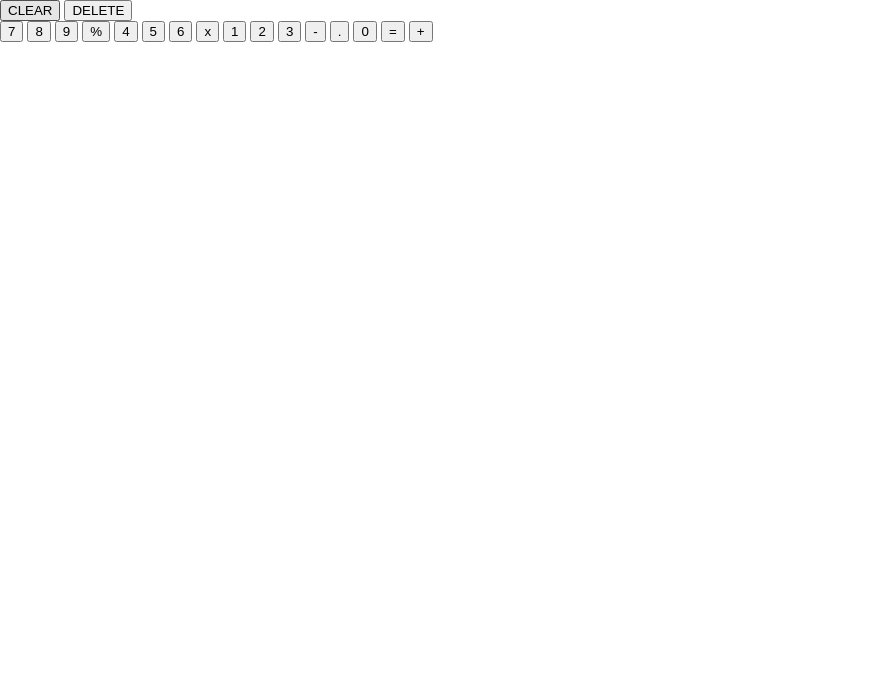
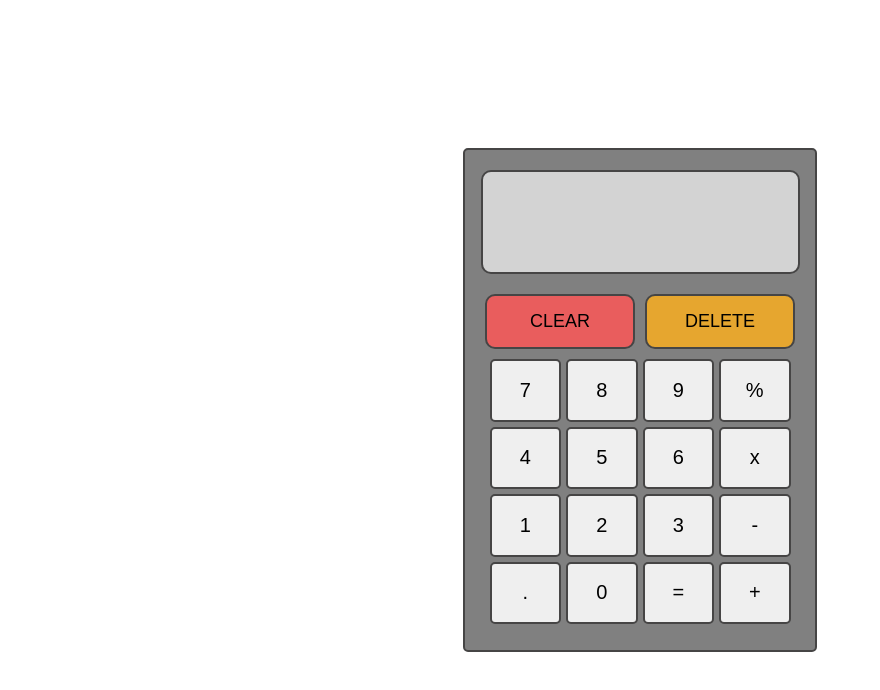
Before and after one commit to JiriGorcik/Calculator, a plain HTML site: page index.html in a window 1280 px wide. Shown: the whole page, without its empty margins (0-880 px from the left). Drawn offline with Linux system fonts and the light colour scheme.

Commit message:
Styling calculator

```diff
--- a/style.css
+++ b/style.css
@@ -3,3 +3,79 @@ body {
     padding: 0;
     box-sizing: border-box;
 }
+
+.container {
+    height: 100vh;
+    display: flex;
+    justify-content: center;
+    align-items: center;
+}
+
+.calculator {
+    width: 350px;
+    height: 500px;
+    background-color: gray;
+    border: 2px solid rgb(70, 69, 69);
+    border-radius: 5px;
+}
+
+.display {
+    width: 90%;
+    height: 20%;
+    background-color: lightgray;
+    margin: 20px auto;
+    border-radius: 10px;
+    border: 2px solid rgb(70, 69, 69);
+}
+
+.del-buttons {
+    display: flex;
+    justify-content: center;
+    gap: 10px;
+}
+
+.del-buttons button {
+    font-size: 18px;
+    padding: 15px 20px;
+    border-radius: 10px;
+    width: 150px;
+    cursor: pointer;
+    border: 2px solid rgb(70, 69, 69);
+
+}
+
+.clear {
+    background-color: rgb(233, 93, 93);
+}
+
+.clear:hover {
+    background-color: rgb(201, 83, 83);
+}
+
+.delete {
+    background-color: rgb(230, 166, 47);
+}
+
+.delete:hover {
+    background-color: rgb(189, 136, 39);
+}
+
+.main-buttons {
+    display: grid;
+    grid-template-columns: repeat(4, 1fr);
+    margin: 10px auto;
+    gap: 5px;
+    width: 86%;
+    height: 53%;
+}
+
+.main-buttons button {
+    font-size: 20px;
+    border: 2px solid rgb(70, 69, 69);
+    border-radius: 5px;
+    cursor: pointer;
+}
+
+.main-buttons button:hover {
+    background-color: rgb(209, 209, 209);
+}
```
